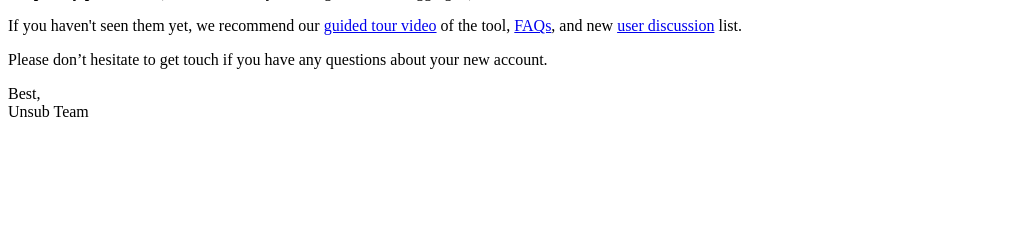
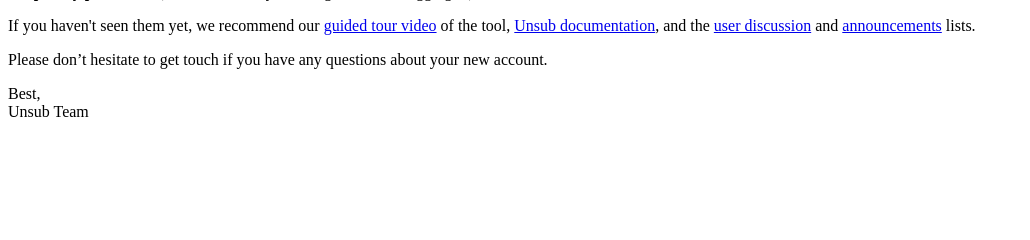
Before and after one commit to ourresearch/jump-api, a Flask app: template templates/new_user.html in a window 1280 px wide. Shown: the part 119-359 px from the top of the page, without its empty margins (0-1030 px from the left). Run offline with Flask 2, Linux system fonts and the light colour scheme; the template is opened without the code that fills it, so the values that code supplies are empty; parts of the project's set-up code (start-up, migrations or seed data) failed here and were passed over; some libraries are stand-ins or nearby versions.

Commit message:
update links to docs and google groups in new and demo user email templates

```diff
--- a/templates/demo_user.html
+++ b/templates/demo_user.html
@@ -9,8 +9,8 @@
     Hi and welcome to your new Unsub demo account!
 </p><p>
     If you haven't seen them yet, we recommend our <a href="https://vimeo.com/420183913">guided tour video</a> of the tool,
-    <a href="https://intercom.help/get-unsub/en">FAQs</a>,
-    and new <a href="https://groups.google.com/forum/#!forum/unsub-discuss">user discussion</a> list.
+    <a href="https://docs.unsub.org/">Unsub documentation</a>,
+    and the <a href="https://groups.google.com/g/unsub-discuss">user discussion</a> and <a href="https://groups.google.com/g/unsub-announce">announcements</a> lists.
 </p><p>
     Have fun kicking the tires, and let us know if you have any questions or feedback!
 </p>
--- a/templates/new_user.html
+++ b/templates/new_user.html
@@ -20,8 +20,8 @@
     <strong>temporary password</strong>: {{ data.password }} (we recommend you change this after logging in)
 </p><p>
     If you haven't seen them yet, we recommend our <a href="https://vimeo.com/420183913">guided tour video</a> of the tool,
-    <a href="https://intercom.help/get-unsub/en">FAQs</a>,
-    and new <a href="https://groups.google.com/forum/#!forum/unsub-discuss">user discussion</a> list.
+    <a href="https://docs.unsub.org/">Unsub documentation</a>,
+    and the <a href="https://groups.google.com/g/unsub-discuss">user discussion</a> and <a href="https://groups.google.com/g/unsub-announce">announcements</a> lists.
 </p><p>
     Please don’t hesitate to get touch if you have any questions about your new account.
 </p><p>
```
